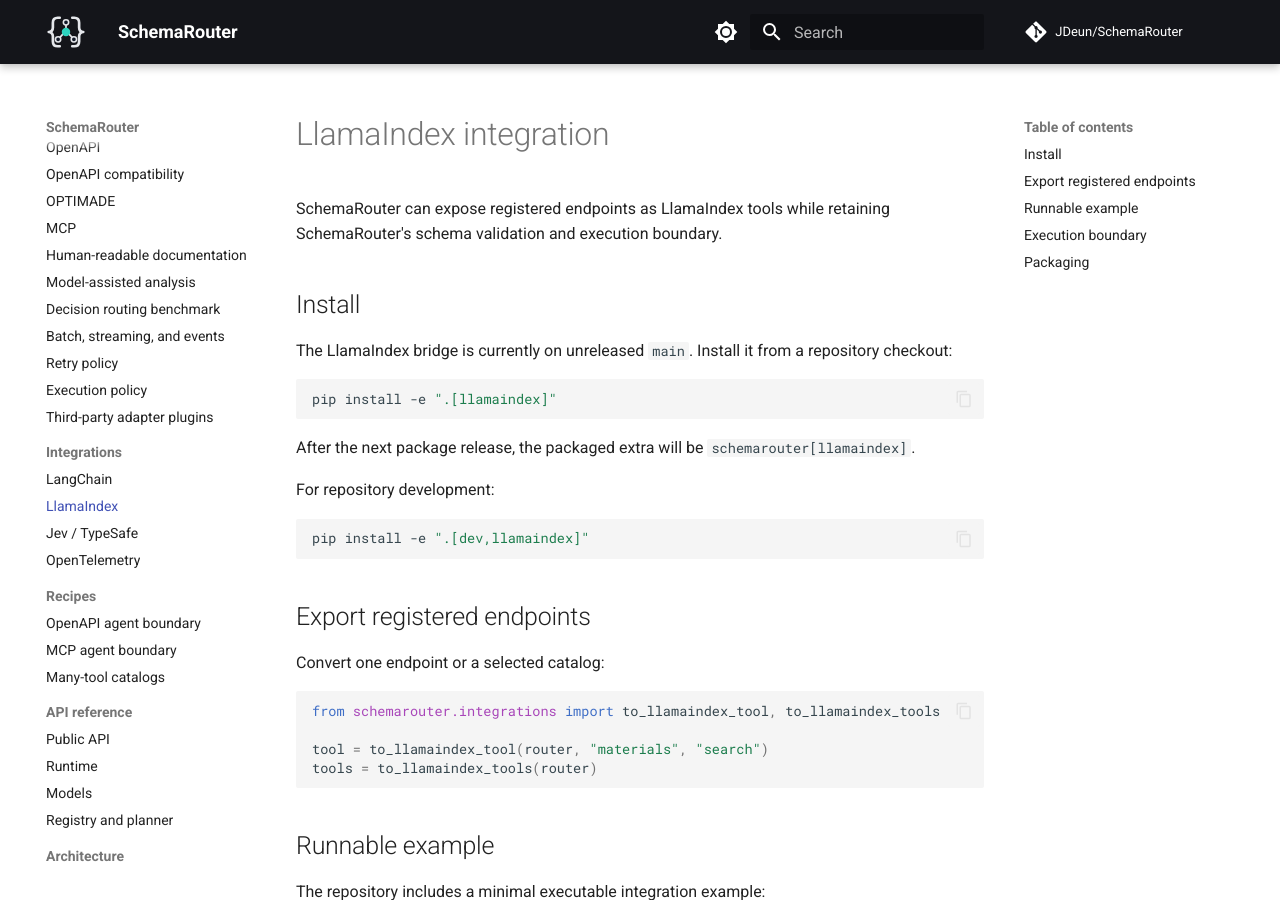
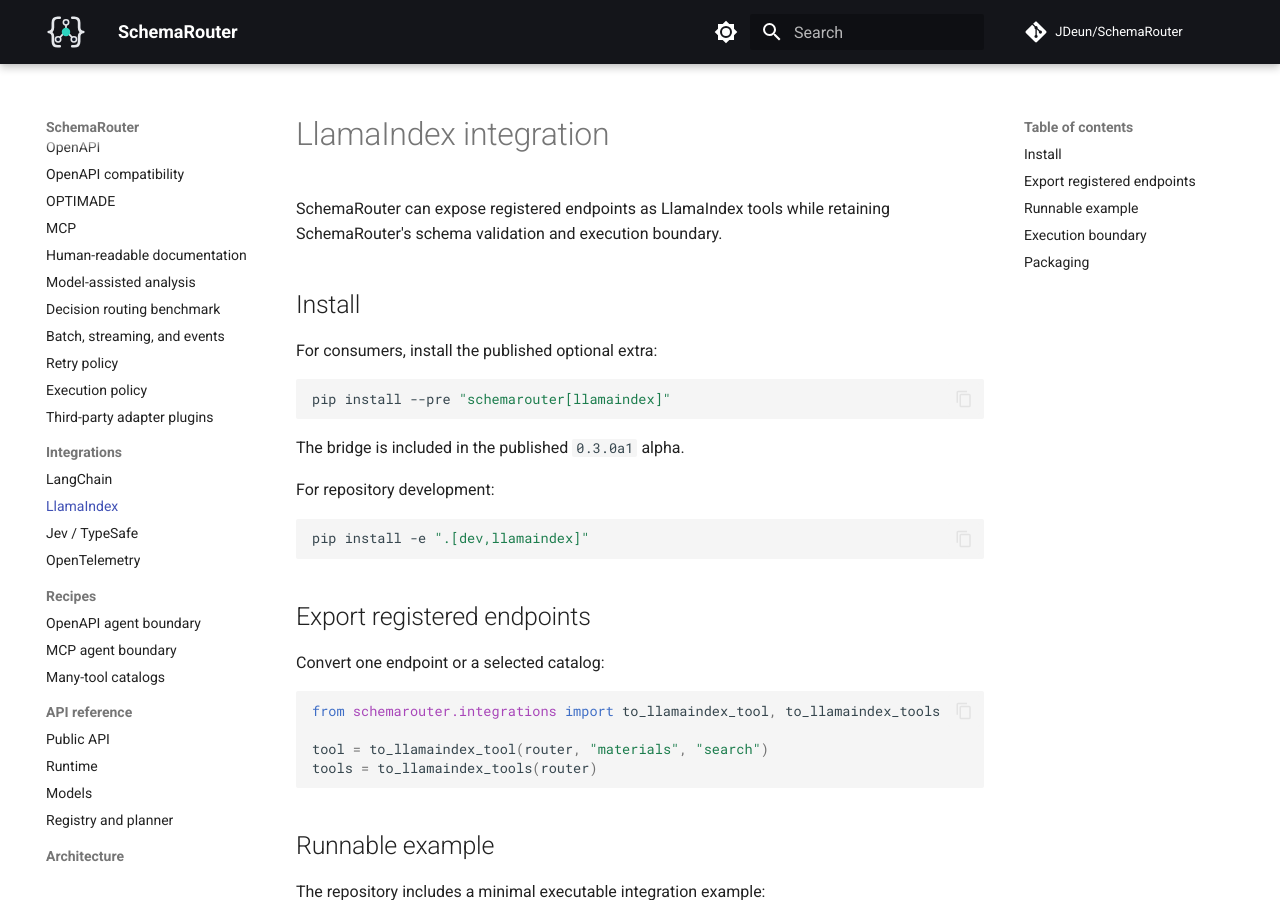
Before and after one commit to JDeun/SchemaRouter, an MkDocs documentation site: the page built from docs/integrations/llamaindex.md, in a window 1280 px wide and 900 px high. Built offline with MkDocs 1.6.1 and Material for MkDocs 9.7.7, drawn with Linux system fonts in a browser that asks for light colours; comment, search, counter and statistics services are not loaded.

Commit message:
docs: update LlamaIndex install for published alpha

````diff
--- a/docs/integrations/llamaindex.md
+++ b/docs/integrations/llamaindex.md
@@ -5,13 +5,13 @@
 
 ## Install
 
-The LlamaIndex bridge is currently on unreleased `main`. Install it from a repository checkout:
+For consumers, install the published optional extra:
 
 ```bash
-pip install -e ".[llamaindex]"
+pip install --pre "schemarouter[llamaindex]"
 ```
 
-After the next package release, the packaged extra will be `schemarouter[llamaindex]`.
+The bridge is included in the published `0.3.0a1` alpha.
 
 For repository development:
 
````
